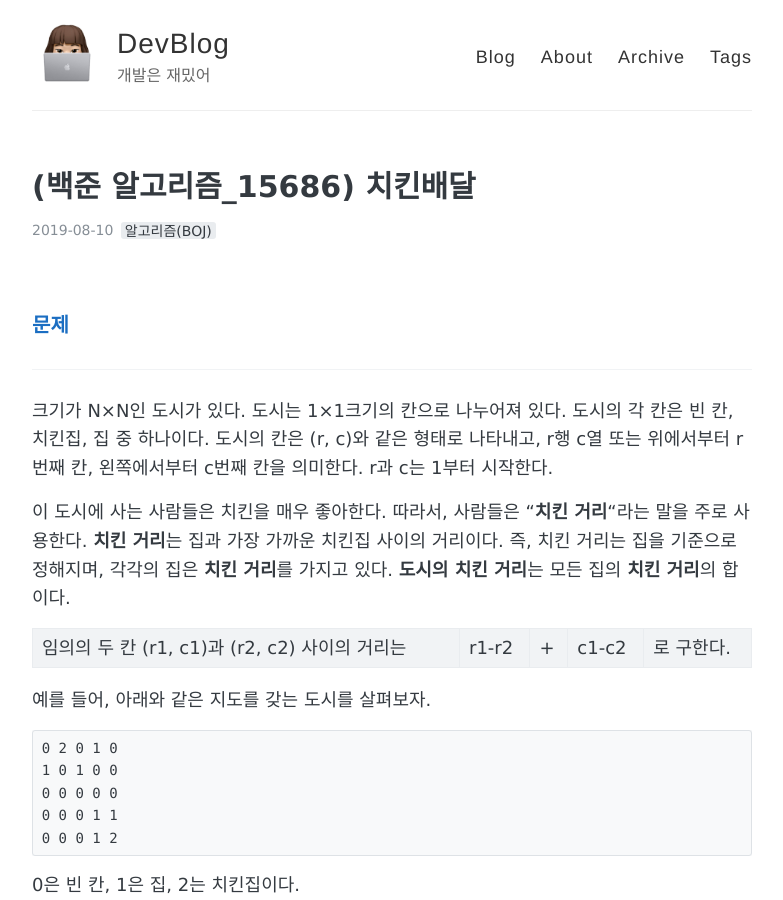
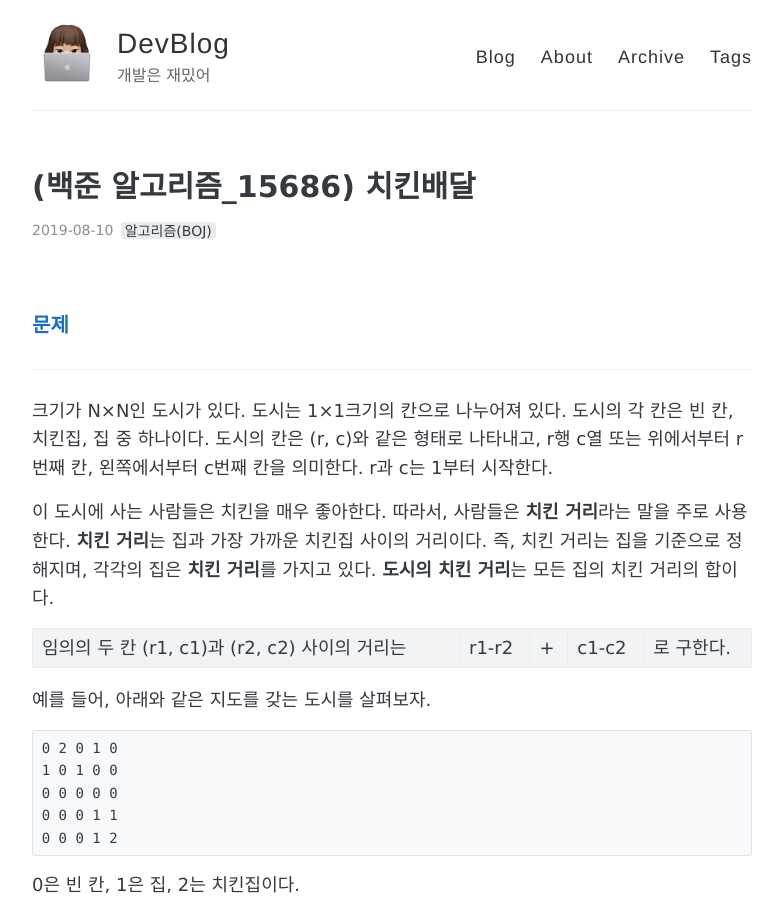
Before and after one commit to zoe0-0/blog, a Jekyll site: the page built from _posts/2019-08-10-Boj_Algorithm17.md, in a window 1280 px wide and 900 px high. Shown: the whole window, without its empty margins (248-1031 px from the left). Built offline with Jekyll 4.4.1, drawn with Linux system fonts in a browser that asks for light colours; comment, search, counter and statistics services are not loaded.

Commit message:
Add new psot

```diff
--- a/_posts/2019-08-10-Boj_Algorithm17.md
+++ b/_posts/2019-08-10-Boj_Algorithm17.md
@@ -13,7 +13,7 @@ tags:
 
 크기가 N×N인 도시가 있다. 도시는 1×1크기의 칸으로 나누어져 있다. 도시의 각 칸은 빈 칸, 치킨집, 집 중 하나이다. 도시의 칸은 (r, c)와 같은 형태로 나타내고, r행 c열 또는 위에서부터 r번째 칸, 왼쪽에서부터 c번째 칸을 의미한다. r과 c는 1부터 시작한다.
 
-이 도시에 사는 사람들은 치킨을 매우 좋아한다. 따라서, 사람들은 "**치킨 거리**"라는 말을 주로 사용한다. **치킨 거리**는 집과 가장 가까운 치킨집 사이의 거리이다. 즉, 치킨 거리는 집을 기준으로 정해지며, 각각의 집은 **치킨 거리**를 가지고 있다. **도시의 치킨 거리**는 모든 집의 **치킨 거리**의 합이다.
+이 도시에 사는 사람들은 치킨을 매우 좋아한다. 따라서, 사람들은 <b>치킨 거리</b>라는 말을 주로 사용한다. <b>치킨 거리</b>는 집과 가장 가까운 치킨집 사이의 거리이다. 즉, 치킨 거리는 집을 기준으로 정해지며, 각각의 집은 <b>치킨 거리</b>를 가지고 있다. <b>도시의 치킨 거리</b>는 모든 집의 치킨 거리의 합이다.
 
 임의의 두 칸 (r1, c1)과 (r2, c2) 사이의 거리는 |r1-r2| + |c1-c2|로 구한다.
 
@@ -35,7 +35,7 @@ tags:
 
 이 도시에 있는 치킨집은 모두 같은 프랜차이즈이다. 프렌차이즈 본사에서는 수익을 증가시키기 위해 일부 치킨집을 폐업시키려고 한다. 오랜 연구 끝에 이 도시에서 가장 수익을 많이 낼 수 있는  치킨집의 개수는 최대 M개라는 사실을 알아내었다.
 
-도시에 있는 치킨집 중에서 최대 M개를 고르고, 나머지 치킨집은 모두 폐업시켜야 한다. 어떻게 고르면, **도시의 치킨 거리**가 가장 작게 될지 구하는 프로그램을 작성하시오.
+도시에 있는 치킨집 중에서 최대 M개를 고르고, 나머지 치킨집은 모두 폐업시켜야 한다. 어떻게 고르면, <b>도시의 치킨 거리</b>가 가장 작게 될지 구하는 프로그램을 작성하시오.
 
 <br>
 
```
